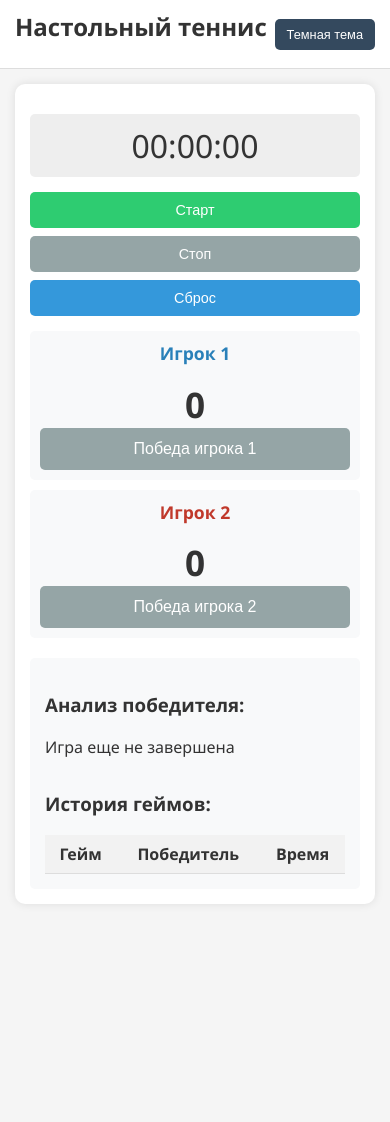
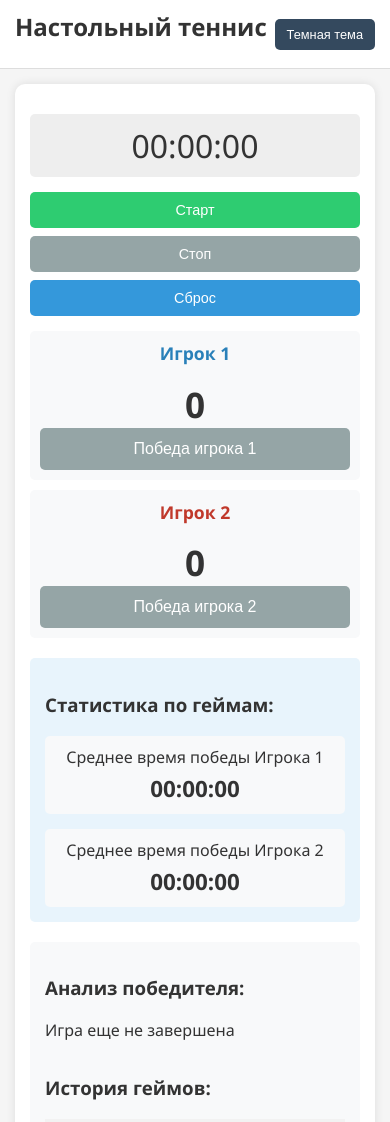
Before and after one commit to IgorEfimof/tennis--, a plain HTML site: page index.html in a window 390 px wide. Shown: the top 1122 px of the page. Before the commit the page ends 919 px from the top, so only its background shows below. Drawn offline with Linux system fonts and the light colour scheme.

Commit message:
Update index.html

```diff
--- a/index.html
+++ b/index.html
@@ -23,6 +23,7 @@
             --border-color: #ddd;
             --results-bg: #f8f9fa;
             --table-header: #f2f2f2;
+            --stats-bg: #e8f4fc;
         }
 
         .dark-theme {
@@ -39,6 +40,7 @@
             --border-color: #444;
             --results-bg: #3a3a3a;
             --table-header: #444;
+            --stats-bg: #2a3b4c;
         }
 
         body {
@@ -227,6 +229,32 @@
             background-color: var(--table-header);
         }
 
+        .stats {
+            margin-top: 20px;
+            padding: 15px;
+            background-color: var(--stats-bg);
+            border-radius: 5px;
+        }
+
+        .stats-grid {
+            display: grid;
+            grid-template-columns: 1fr 1fr;
+            gap: 15px;
+        }
+
+        .stat-box {
+            padding: 10px;
+            border-radius: 5px;
+            background-color: var(--player-bg);
+            text-align: center;
+        }
+
+        .stat-value {
+            font-size: 1.4rem;
+            font-weight: bold;
+            margin-top: 5px;
+        }
+
         @media (min-width: 768px) {
             .container {
                 padding: 20px;
@@ -279,6 +307,10 @@
 
             .controls button {
                 width: 100%;
+            }
+
+            .stats-grid {
+                grid-template-columns: 1fr;
             }
         }
 
@@ -352,6 +384,20 @@
                 </div>
             </div>
 
+            <div class="stats">
+                <h3>Статистика по геймам:</h3>
+                <div class="stats-grid">
+                    <div class="stat-box">
+                        <div>Среднее время победы Игрока 1</div>
+                        <div class="stat-value" id="avgTime1">00:00:00</div>
+                    </div>
+                    <div class="stat-box">
+                        <div>Среднее время победы Игрока 2</div>
+                        <div class="stat-value" id="avgTime2">00:00:00</div>
+                    </div>
+                </div>
+            </div>
+
             <div class="results">
                 <h3>Анализ победителя:</h3>
                 <div id="winnerAnalysis">Игра еще не завершена</div>
@@ -399,6 +445,8 @@
         const winnerAnalysisElement = document.getElementById('winnerAnalysis');
         const historyBodyElement = document.getElementById('historyBody');
         const themeBtn = document.getElementById('themeBtn');
+        const avgTime1Element = document.getElementById('avgTime1');
+        const avgTime2Element = document.getElementById('avgTime2');
 
         // Проверяем сохраненную тему
         if (localStorage.getItem('theme') === 'dark') {
@@ -491,6 +539,24 @@
             player2Btn.disabled = true;
             winnerAnalysisElement.textContent = 'Игра еще не завершена';
             historyBodyElement.innerHTML = '';
+            avgTime1Element.textContent = '00:00:00';
+            avgTime2Element.textContent = '00:00:00';
+        }
+
+        // Расчет среднего времени
+        function calculateAverageTime(timesArray) {
+            if (timesArray.length === 0) return 0;
+            const sum = timesArray.reduce((a, b) => a + b, 0);
+            return sum / timesArray.length;
+        }
+
+        // Обновление статистики
+        function updateStats() {
+            const avgTime1 = calculateAverageTime(player1Times);
+            const avgTime2 = calculateAverageTime(player2Times);
+
+            avgTime1Element.textContent = formatTime(avgTime1);
+            avgTime2Element.textContent = formatTime(avgTime2);
         }
 
         // Регистрация победы игрока
@@ -518,6 +584,9 @@
                     player2Times.push(currentTime);
                 }
 
+                // Обновляем статистику
+                updateStats();
+
                 // Проверяем, достигнут ли лимит геймов (5-10)
                 if (player1Score >= 5 || player2Score >= 5) {
                     determineWinner();
@@ -536,6 +605,10 @@
 
                 analysisText += `Суммарное время побед Игрока 1: ${formatTime(sumPlayer1)}<br>`;
                 analysisText += `Суммарное время побед Игрока 2: ${formatTime(sumPlayer2)}<br><br>`;
+
+                // Добавляем информацию о среднем времени
+                analysisText += `Среднее время победы Игрока 1: ${formatTime(calculateAverageTime(player1Times))}<br>`;
+                analysisText += `Среднее время победы Игрока 2: ${formatTime(calculateAverageTime(player2Times))}<br><br>`;
 
                 if (sumPlayer1 < sumPlayer2) {
                     analysisText += `<span class="player1-color">Победитель: Игрок 1! Меньшее суммарное время побед.</span>`;
```
